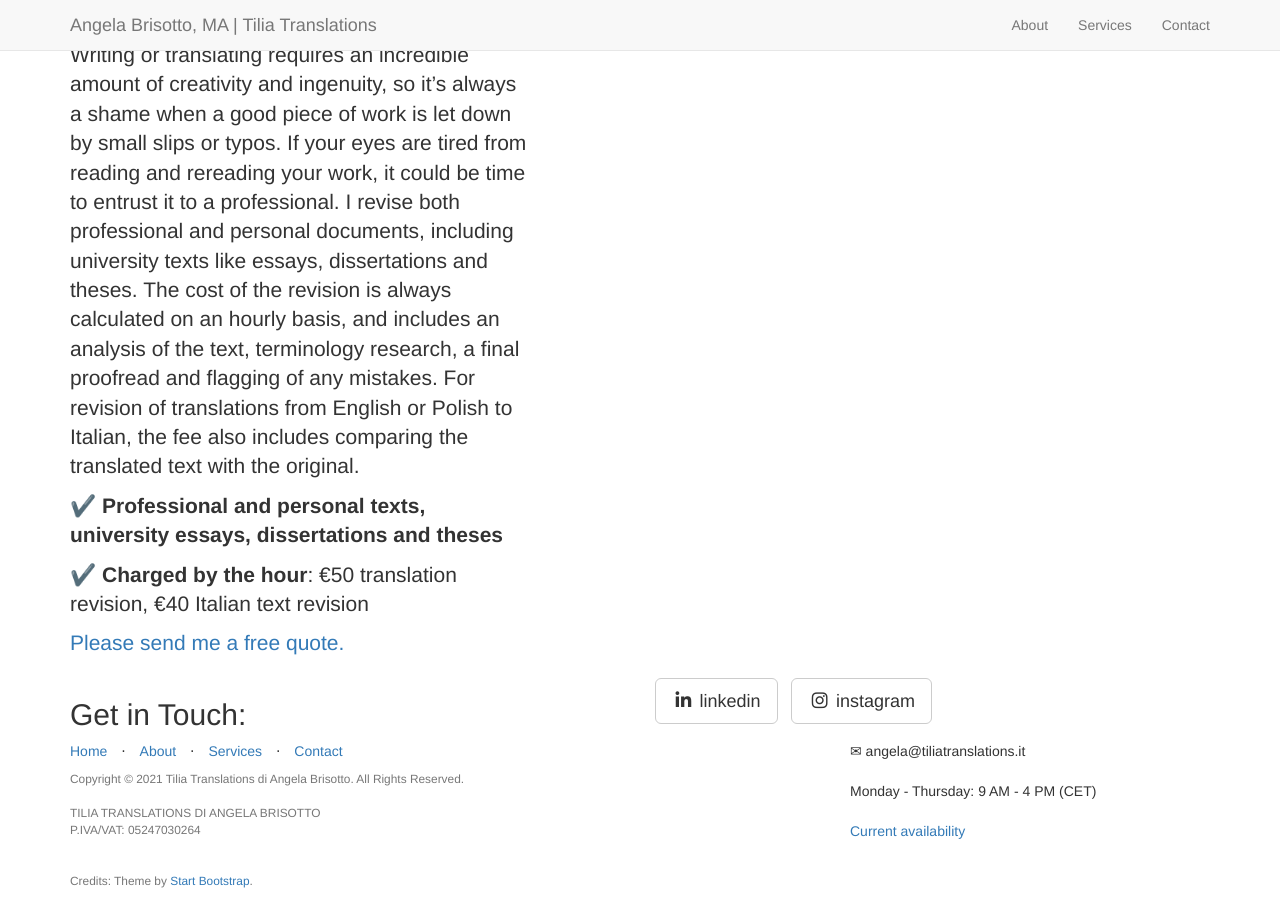
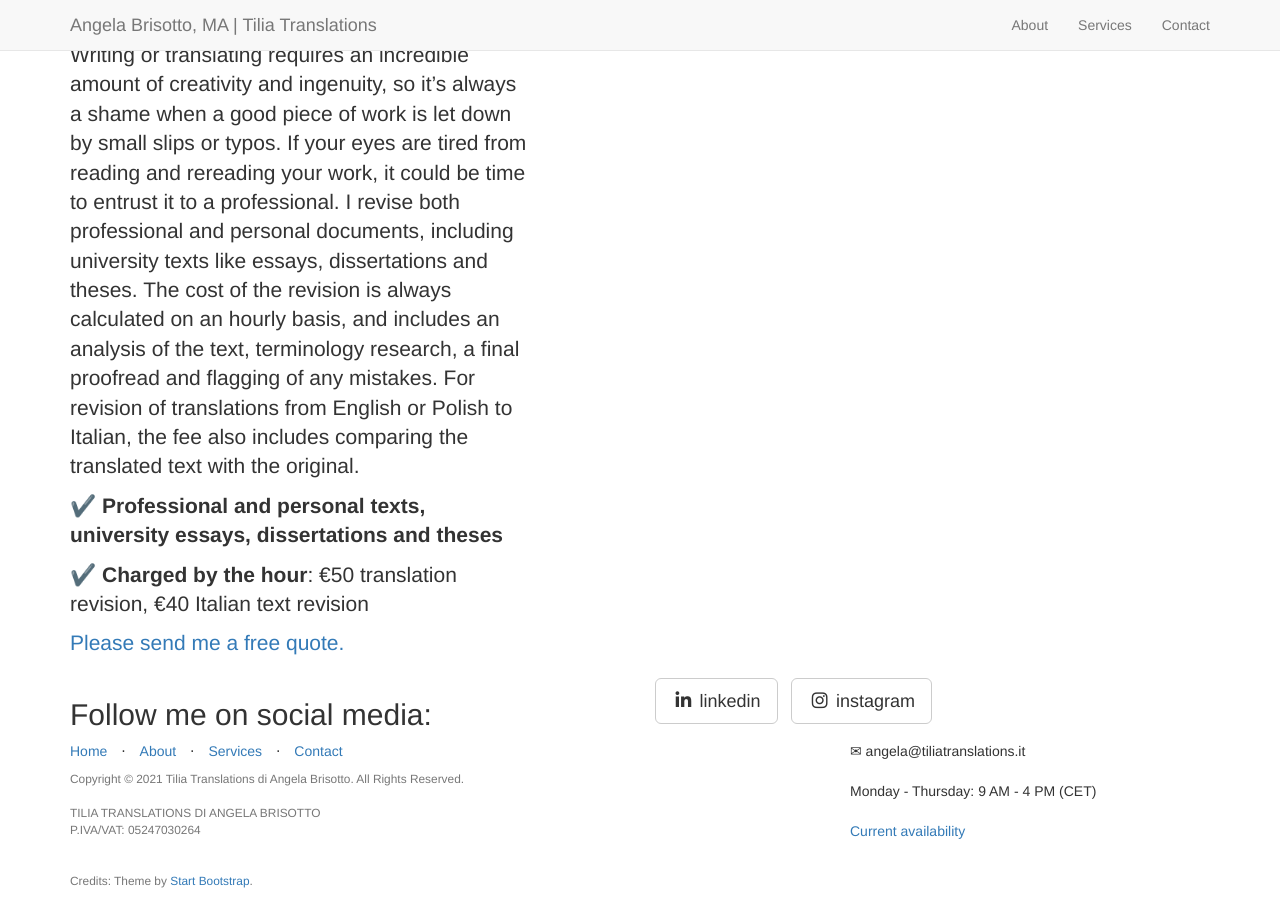
Before and after one commit to angelatiliatranslations/englishversion, a Jekyll site: the page built from _posts/2014-09-21-services-1.markdown, in a window 1280 px wide and 900 px high, scrolled down 2963 px. Built offline with Jekyll 4.4.1, drawn with Linux system fonts in a browser that asks for light colours; nearby versions of some CDN libraries; library files that are not in the unit come from our copies.

Commit message:
Update contact.html

```diff
--- a/_includes/contact.html
+++ b/_includes/contact.html
@@ -4,7 +4,7 @@
 
 			<div class="row">
 				<div class="col-lg-6">
-					<h2>Get in Touch:</h2>
+					<h2>Follow me on social media:</h2>
 				</div>
 				<div class="col-lg-6">
 					<ul class="list-inline banner-social-buttons">
```
